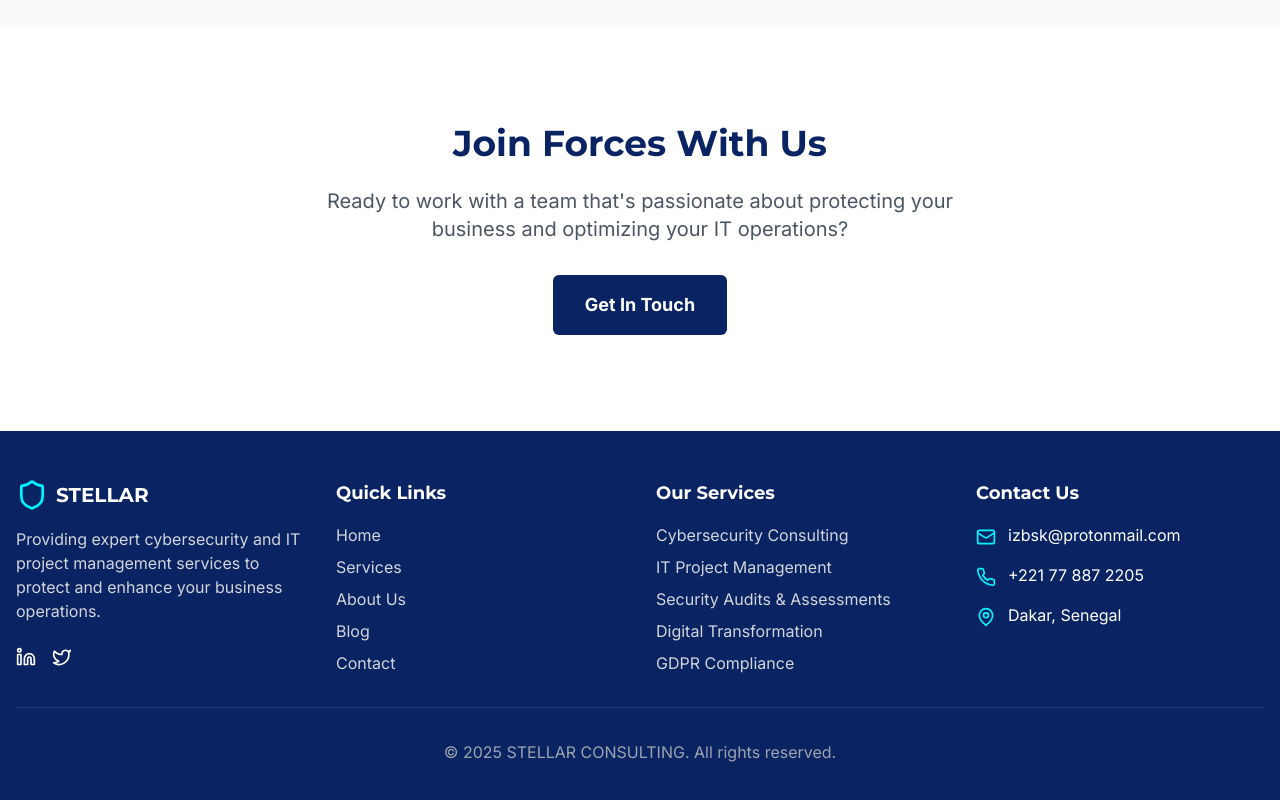
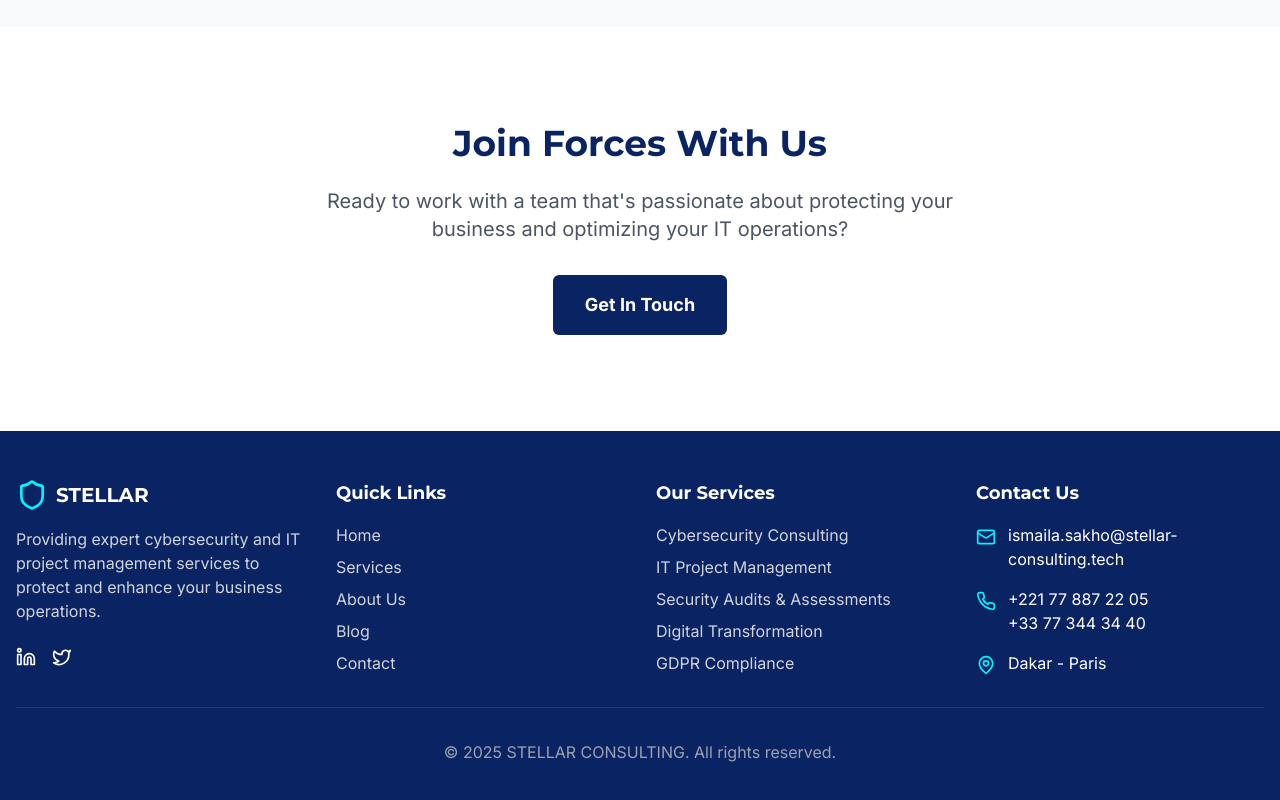
Before and after one commit to izb777/xxx, a React (Vite) app: page /about in a window 1280 px wide. Shown: the part 2977-3777 px from the top of the page. Built offline with nearby package versions, Linux system fonts and the light colour scheme.

Commit message:
feat: replace ceo image and update contacts

```diff
--- a/src/components/Footer.tsx
+++ b/src/components/Footer.tsx
@@ -82,15 +82,18 @@ const Footer: React.FC = () => {
             <ul className="space-y-4">
               <li className="flex items-start gap-3">
                 <Mail size={20} className="text-teal-400 flex-shrink-0 mt-1" />
-                <span>izbsk@protonmail.com</span>
+                <span>ismaila.sakho@stellar-consulting.tech</span>
               </li>
-              <li className="flex items-start gap-3">
+                <li className="flex items-start gap-3">
                 <Phone size={20} className="text-teal-400 flex-shrink-0 mt-1" />
-                <span>+221 77 887 2205</span>
-              </li>
+                <span>
+                  <div>+221 77 887 22 05</div>
+                  <div>+33 77 344 34 40</div>
+                </span>
+                </li>
               <li className="flex items-start gap-3">
                 <MapPin size={20} className="text-teal-400 flex-shrink-0 mt-1" />
-                <span>Dakar, Senegal</span>
+                <span>Dakar - Paris</span>
               </li>
             </ul>
           </div>
--- a/src/pages/AboutPage.tsx
+++ b/src/pages/AboutPage.tsx
@@ -1,7 +1,7 @@
 import React from 'react';
 import { CheckCircle2, Award, Users, GraduationCap, ArrowRight } from 'lucide-react';
 import { Link } from 'react-router-dom';
-
+import ceoImg from '../assets/ceo.png';
 const AboutPage: React.FC = () => {
   return (
     <>
@@ -191,7 +191,7 @@ const AboutPage: React.FC = () => {
               {
                 name: 'I. SAKHO',
                 role: 'Founder & CEO',
-                image: 'https://images.pexels.com/photos/3778680/pexels-photo-3778680.jpeg?auto=compress&cs=tinysrgb&w=1260&h=750&dpr=1',
+                image: ceoImg,
                 description: 'With over 15 years of experience in cybersecurity, I. SAKHO leads our team with vision and expertise.',
               },
               {
--- a/src/pages/ContactPage.tsx
+++ b/src/pages/ContactPage.tsx
@@ -37,10 +37,10 @@ const ContactPage: React.FC = () => {
                     <div>
                       <p className="font-bold text-blue-900 mb-1">Email</p>
                       <a
-                        href="mailto:izbsk@protonmail.com"
+                        href="mailto:ismaila.sakho@stellar-consulting.tech"
                         className="text-gray-600 hover:text-blue-600 transition-colors"
                       >
-                        izbsk@protonmail.com
+                        ismaila.sakho@stellar-consulting.tech
                       </a>
                     </div>
                   </li>
@@ -65,8 +65,9 @@ const ContactPage: React.FC = () => {
                     <div>
                       <p className="font-bold text-blue-900 mb-1">Location</p>
                       <p className="text-gray-600">
-                        Dakar, Senegal
+                        Dakar - Paris
                       </p>
+                        <p className="text-gray-600">Paris, France</p>
                     </div>
                   </li>
                 </ul>
```
Also changed, not shown: 1 other file (tests, documents, lock files or other folders).
